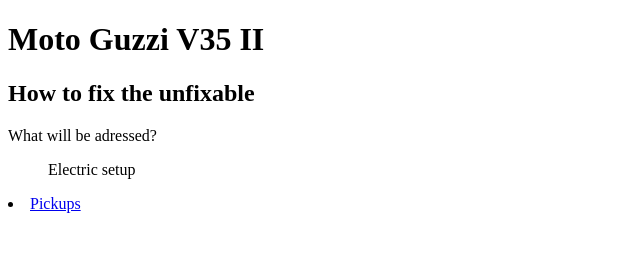
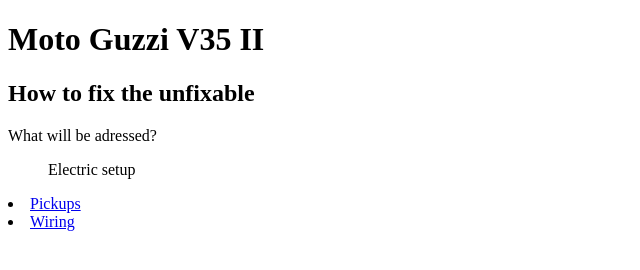
Before and after one commit to Silvijaguzzi/Guzzi_web, a plain HTML site: page index.html in a window 1280 px wide. Shown: the full height of the page, 0-640 px from the left. Drawn offline with Linux system fonts and the light colour scheme.

Commit message:
Add information about wiring

```diff
--- a/index.html
+++ b/index.html
@@ -10,4 +10,5 @@
     <p>What will be adressed?</p>
     <ol>Electric setup</ol>
     <li><a href=Electric_setup/pickups.html>Pickups</a></li>
+    <li><a href="Electric_setup/wiring.html">Wiring</a></li>
 </html>
```
